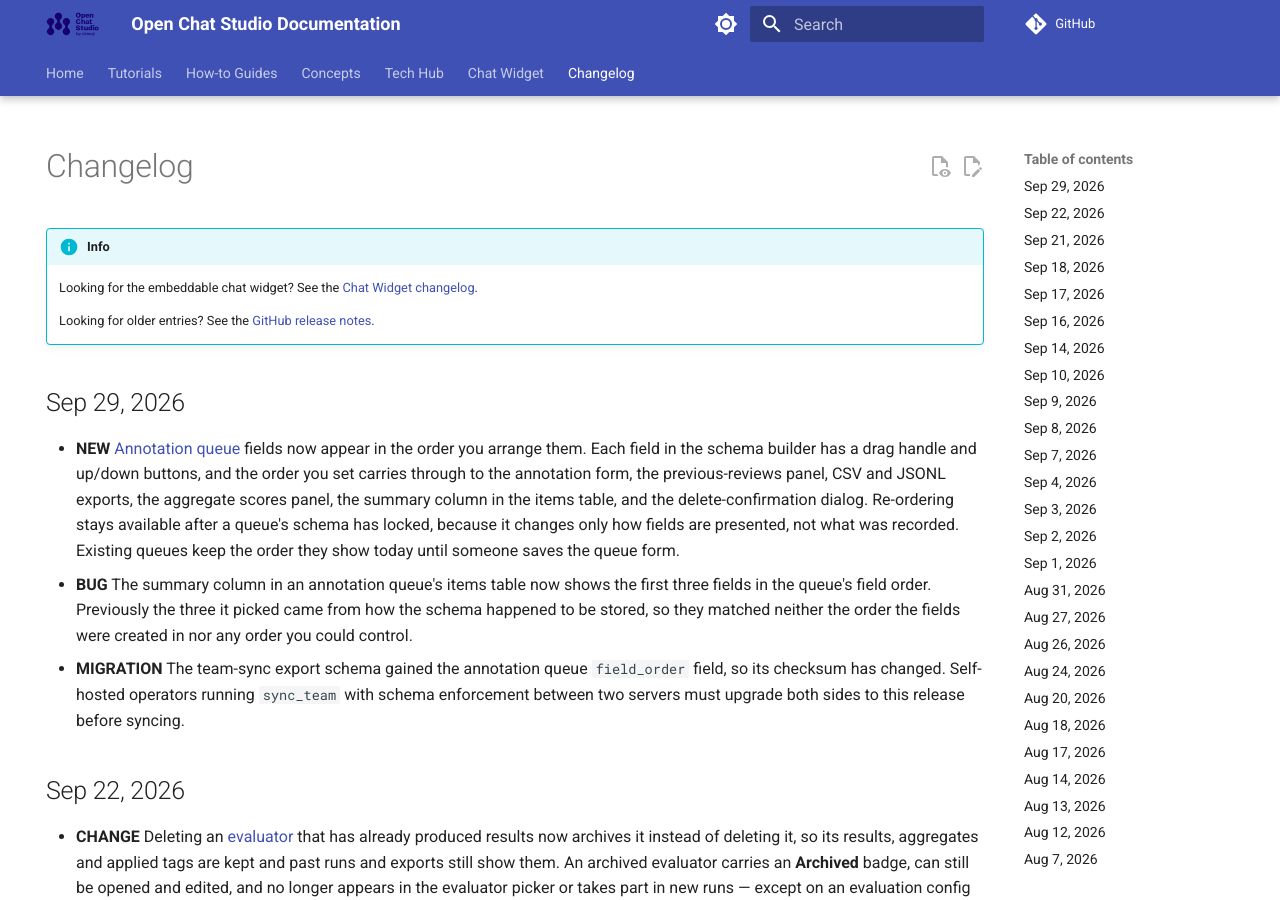
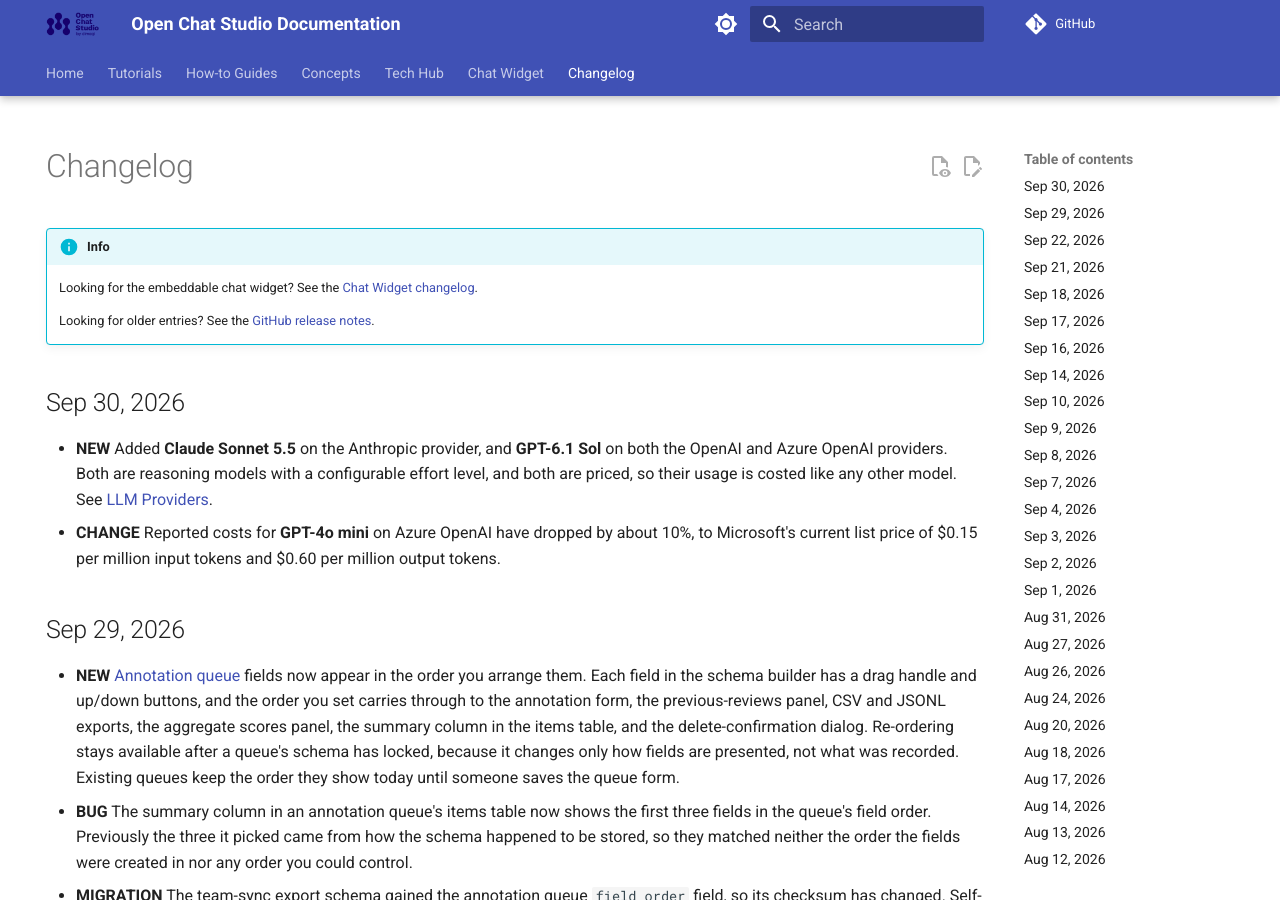
Before and after one commit to dimagi/open-chat-studio-docs, an MkDocs documentation site: the page built from docs/changelog.md, in a window 1280 px wide and 900 px high. Built offline with MkDocs 1.6.1 and Material for MkDocs 9.7.7, drawn with Linux system fonts in a browser that asks for light colours; a script that is not in the unit is left out; comment, search, counter and statistics services are not loaded.

Commit message:
update changelog and docs from OCS PR #4645
Co-Authored-By: Claude Opus 5 (1M context) <noreply@anthropic.com>

```diff
--- a/docs/changelog.md
+++ b/docs/changelog.md
@@ -10,6 +10,10 @@ hide:
     Looking for the embeddable chat widget? See the [Chat Widget changelog](chat_widget/changelog.md).
 
     Looking for older entries? See the [GitHub release notes](https://github.com/dimagi/open-chat-studio-docs/releases).
+
+## Sep 30, 2026
+* **NEW** Added **Claude Sonnet 5.5** on the Anthropic provider, and **GPT-6.1 Sol** on both the OpenAI and Azure OpenAI providers. Both are reasoning models with a configurable effort level, and both are priced, so their usage is costed like any other model. See [LLM Providers](concepts/team/llm_providers.md#llm-models).
+* **CHANGE** Reported costs for **GPT-4o mini** on Azure OpenAI have dropped by about 10%, to Microsoft's current list price of $0.15 per million input tokens and $0.60 per million output tokens.
 
 ## Sep 29, 2026
 * **NEW** [Annotation queue](concepts/annotations/queues.md) fields now appear in the order you arrange them. Each field in the schema builder has a drag handle and up/down buttons, and the order you set carries through to the annotation form, the previous-reviews panel, CSV and JSONL exports, the aggregate scores panel, the summary column in the items table, and the delete-confirmation dialog. Re-ordering stays available after a queue's schema has locked, because it changes only how fields are presented, not what was recorded. Existing queues keep the order they show today until someone saves the queue form.
```
